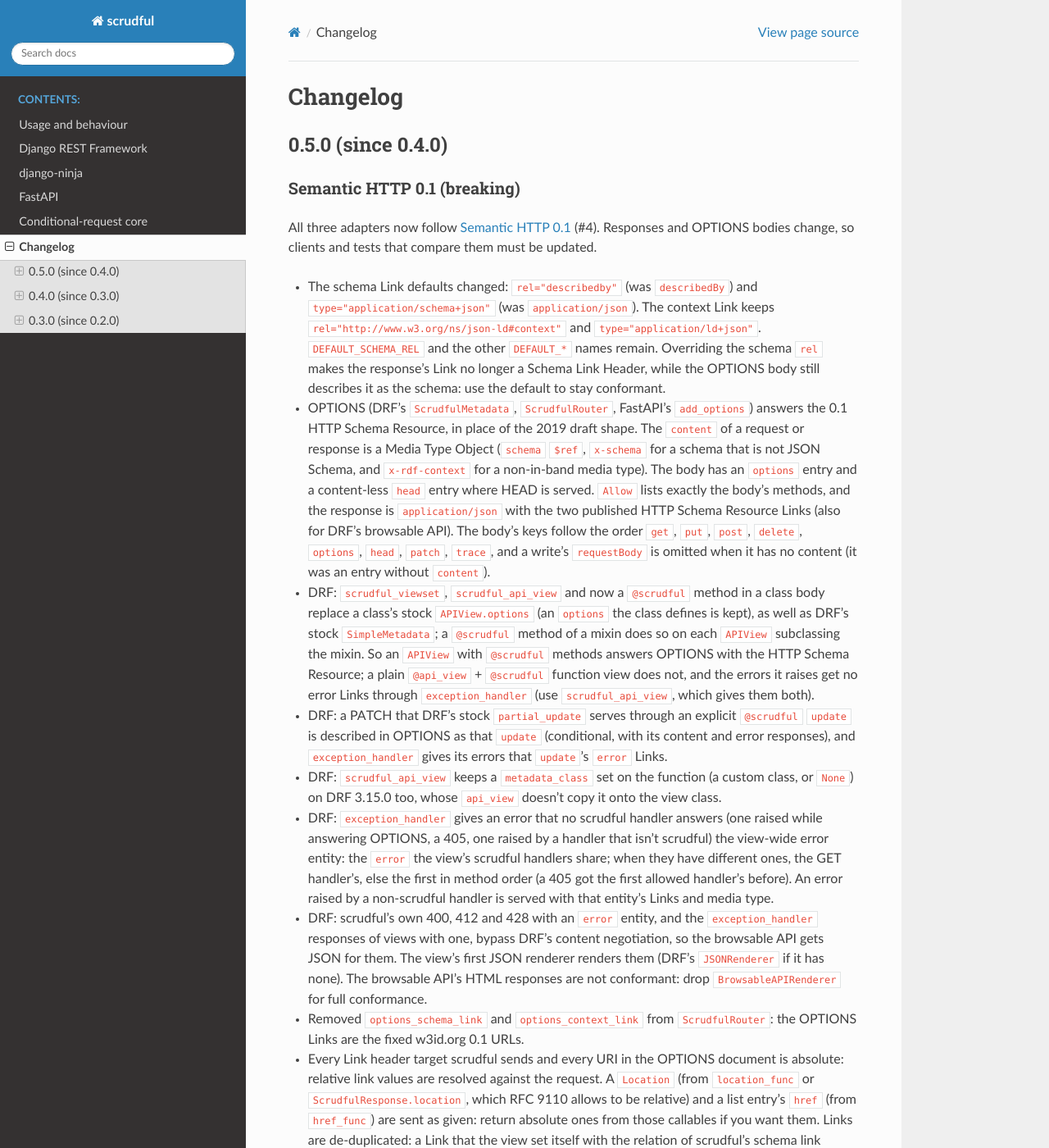
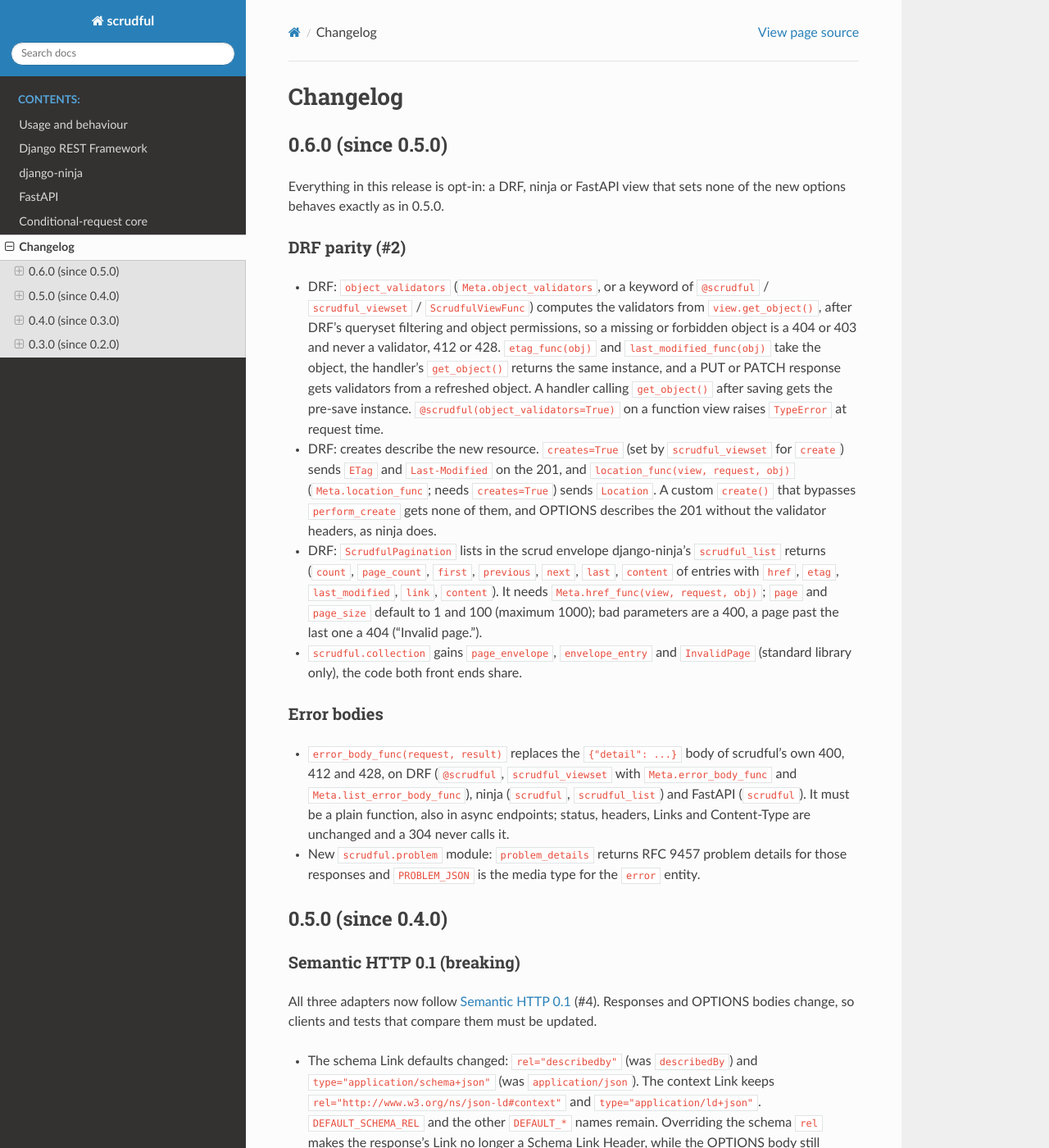
Before and after one commit to mimotoai/scrudful, a Sphinx documentation site: the page built from docs/source/changelog.rst, in a window 1280 px wide and 1400 px high. Shown: the whole window at 82% size. Built offline with Sphinx 7.4.7 and the Read the Docs theme 3.1.0, drawn with Linux system fonts in a browser that asks for light colours.

Commit message:
0.6.0: DRF object validators, 201 validators, list envelope; error_body_func

```diff
--- a/CHANGELOG.rst
+++ b/CHANGELOG.rst
@@ -1,6 +1,54 @@
 =========
 Changelog
 =========
+
+0.6.0 (since 0.5.0)
+===================
+
+Everything in this release is opt-in: a DRF, ninja or FastAPI view that sets
+none of the new options behaves exactly as in 0.5.0.
+
+DRF parity (#2)
+---------------
+
+* DRF: ``object_validators`` (``Meta.object_validators``, or a keyword of
+  ``@scrudful`` / ``scrudful_viewset`` / ``ScrudfulViewFunc``) computes the
+  validators from ``view.get_object()``, after DRF's queryset filtering and
+  object permissions, so a missing or forbidden object is a 404 or 403 and
+  never a validator, 412 or 428. ``etag_func(obj)`` and
+  ``last_modified_func(obj)`` take the object, the handler's ``get_object()``
+  returns the same instance, and a PUT or PATCH response gets validators from a
+  refreshed object. A handler calling ``get_object()`` after saving gets the
+  pre-save instance. ``@scrudful(object_validators=True)`` on a function view
+  raises ``TypeError`` at request time.
+* DRF: creates describe the new resource. ``creates=True`` (set by
+  ``scrudful_viewset`` for ``create``) sends ``ETag`` and ``Last-Modified`` on
+  the 201, and ``location_func(view, request, obj)``
+  (``Meta.location_func``; needs ``creates=True``) sends ``Location``. A custom
+  ``create()`` that bypasses ``perform_create`` gets none of them, and OPTIONS
+  describes the 201 without the validator headers, as ninja does.
+* DRF: ``ScrudfulPagination`` lists in the scrud envelope django-ninja's
+  ``scrudful_list`` returns (``count``, ``page_count``, ``first``,
+  ``previous``, ``next``, ``last``, ``content`` of entries with ``href``,
+  ``etag``, ``last_modified``, ``link``, ``content``). It needs
+  ``Meta.href_func(view, request, obj)``; ``page`` and ``page_size`` default to
+  1 and 100 (maximum 1000); bad parameters are a 400, a page past the last one
+  a 404 ("Invalid page.").
+* ``scrudful.collection`` gains ``page_envelope``, ``envelope_entry`` and
+  ``InvalidPage`` (standard library only), the code both front ends share.
+
+Error bodies
+------------
+
+* ``error_body_func(request, result)`` replaces the ``{"detail": ...}`` body of
+  scrudful's own 400, 412 and 428, on DRF (``@scrudful``, ``scrudful_viewset``
+  with ``Meta.error_body_func`` and ``Meta.list_error_body_func``), ninja
+  (``scrudful``, ``scrudful_list``) and FastAPI (``scrudful``). It must be a
+  plain function, also in async endpoints; status, headers, Links and
+  Content-Type are unchanged and a 304 never calls it.
+* New ``scrudful.problem`` module: ``problem_details`` returns RFC 9457 problem
+  details for those responses and ``PROBLEM_JSON`` is the media type for the
+  ``error`` entity.
 
 0.5.0 (since 0.4.0)
 ===================
--- a/pyproject.toml
+++ b/pyproject.toml
@@ -1,6 +1,6 @@
 [project]
 name = "scrudful"
-version = "0.5.0"
+version = "0.6.0"
 description = "HTTP conditional-request and Link-header helpers for SCRUDful REST APIs (Django REST Framework, django-ninja, FastAPI)"
 authors = [{ name = "David Charboneau", email = "david@openteams.com" }]
 requires-python = ">=3.10"
```
Also changed, not shown: README.rst (+55 -2 lines), docs/source/fastapi.rst (+9 -0 lines), docs/source/ninja.rst (+20 -1 lines), 1 other file.
